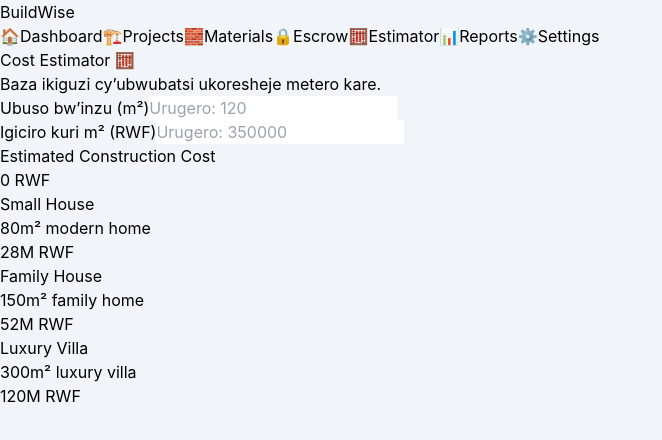
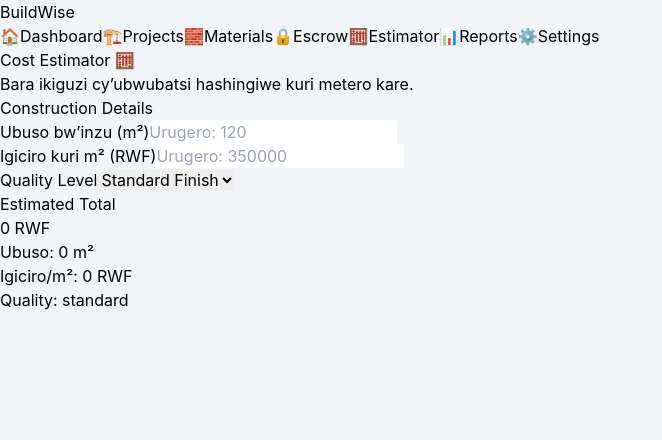
Before and after one commit to matitizo/buildwise, a React app in the folder frontend/: page /estimator in a window 1280 px wide. Shown: the top 440 px of the page, without its empty margins (0-662 px from the left). Built offline with nearby package versions, Linux system fonts and the light colour scheme; the HTML template or start-up script is replaced by a standard one.

Commit message:
Upgrade cost estimator UI

```diff
--- a/frontend/src/pages/CostEstimator.jsx
+++ b/frontend/src/pages/CostEstimator.jsx
@@ -3,128 +3,92 @@ import { useState } from "react";
 export default function CostEstimator() {
   const [area, setArea] = useState("");
   const [costPerSqm, setCostPerSqm] = useState("");
+  const [quality, setQuality] = useState("standard");
+
+  const multiplier =
+    quality === "basic" ? 1 : quality === "standard" ? 1.25 : 1.6;
 
   const total =
-    Number(area || 0) * Number(costPerSqm || 0);
+    Number(area || 0) * Number(costPerSqm || 0) * multiplier;
 
   return (
     <div className="space-y-8">
-
-      {/* Header */}
-      <div className="bg-white rounded-3xl shadow-sm p-8">
+      <div className="bg-white rounded-3xl shadow-sm p-8 flex justify-between items-center">
+        <div>
           <h1 className="text-4xl font-bold text-slate-800">
             Cost Estimator 🧮
           </h1>
-
-        <p className="text-gray-500 mt-3 text-lg">
-          Baza ikiguzi cy’ubwubatsi ukoresheje
-          metero kare.
+          <p className="text-gray-500 mt-2 text-lg">
+            Bara ikiguzi cy’ubwubatsi hashingiwe kuri metero kare.
           </p>
         </div>
+      </div>
 
-      {/* Form */}
-      <div className="bg-white rounded-3xl shadow-sm p-8 max-w-4xl">
+      <div className="grid lg:grid-cols-3 gap-8">
+        <div className="lg:col-span-2 bg-white rounded-3xl shadow-sm p-8">
+          <h2 className="text-2xl font-bold text-slate-800 mb-6">
+            Construction Details
+          </h2>
 
           <div className="grid md:grid-cols-2 gap-6">
-
-          {/* Area */}
             <div>
-            <label className="block text-slate-700 font-semibold mb-3">
+              <label className="block text-slate-700 font-semibold mb-2">
                 Ubuso bw’inzu (m²)
               </label>
-
               <input
                 type="number"
                 value={area}
-              onChange={(e) =>
-                setArea(e.target.value)
-              }
+                onChange={(e) => setArea(e.target.value)}
                 placeholder="Urugero: 120"
-              className="w-full border border-gray-300 rounded-2xl px-5 py-4 outline-none focus:ring-2 focus:ring-blue-500"
+                className="w-full bg-slate-50 border border-slate-200 rounded-2xl px-5 py-4 outline-none focus:ring-2 focus:ring-blue-500"
               />
             </div>
 
-          {/* Cost */}
             <div>
-            <label className="block text-slate-700 font-semibold mb-3">
+              <label className="block text-slate-700 font-semibold mb-2">
                 Igiciro kuri m² (RWF)
               </label>
-
               <input
                 type="number"
                 value={costPerSqm}
-              onChange={(e) =>
-                setCostPerSqm(e.target.value)
-              }
+                onChange={(e) => setCostPerSqm(e.target.value)}
                 placeholder="Urugero: 350000"
-              className="w-full border border-gray-300 rounded-2xl px-5 py-4 outline-none focus:ring-2 focus:ring-blue-500"
+                className="w-full bg-slate-50 border border-slate-200 rounded-2xl px-5 py-4 outline-none focus:ring-2 focus:ring-blue-500"
               />
             </div>
 
+            <div className="md:col-span-2">
+              <label className="block text-slate-700 font-semibold mb-2">
+                Quality Level
+              </label>
+
+              <select
+                value={quality}
+                onChange={(e) => setQuality(e.target.value)}
+                className="w-full bg-slate-50 border border-slate-200 rounded-2xl px-5 py-4 outline-none focus:ring-2 focus:ring-blue-500"
+              >
+                <option value="basic">Basic Finish</option>
+                <option value="standard">Standard Finish</option>
+                <option value="luxury">Luxury Finish</option>
+              </select>
+            </div>
+          </div>
         </div>
 
-        {/* Result */}
-        <div className="mt-10 bg-gradient-to-r from-blue-600 to-indigo-600 text-white rounded-3xl p-8">
-
-          <p className="text-lg opacity-90">
-            Estimated Construction Cost
-          </p>
+        <div className="bg-blue-600 rounded-3xl shadow-sm p-8 text-white">
+          <p className="text-blue-100">Estimated Total</p>
 
           <h2 className="text-5xl font-bold mt-4">
             {total.toLocaleString()} RWF
           </h2>
 
+          <div className="mt-8 space-y-4 text-blue-100">
+            <p>Ubuso: {area || 0} m²</p>
+            <p>Igiciro/m²: {Number(costPerSqm || 0).toLocaleString()} RWF</p>
+            <p>Quality: {quality}</p>
           </div>
-
         </div>
-
-      {/* Example Cards */}
-      <div className="grid md:grid-cols-3 gap-6">
-
-        <div className="bg-white rounded-3xl shadow-sm p-6">
-          <h3 className="text-xl font-bold">
-            Small House
-          </h3>
-
-          <p className="text-gray-500 mt-2">
-            80m² modern home
-          </p>
-
-          <h2 className="text-2xl font-bold mt-5 text-blue-600">
-            28M RWF
-          </h2>
       </div>
-
-        <div className="bg-white rounded-3xl shadow-sm p-6">
-          <h3 className="text-xl font-bold">
-            Family House
-          </h3>
-
-          <p className="text-gray-500 mt-2">
-            150m² family home
-          </p>
-
-          <h2 className="text-2xl font-bold mt-5 text-green-600">
-            52M RWF
-          </h2>
-        </div>
-
-        <div className="bg-white rounded-3xl shadow-sm p-6">
-          <h3 className="text-xl font-bold">
-            Luxury Villa
-          </h3>
-
-          <p className="text-gray-500 mt-2">
-            300m² luxury villa
-          </p>
-
-          <h2 className="text-2xl font-bold mt-5 text-purple-600">
-            120M RWF
-          </h2>
-        </div>
-
-      </div>
-
     </div>
   );
 }
```
Lines whose indentation alone changed are shown as unchanged.
